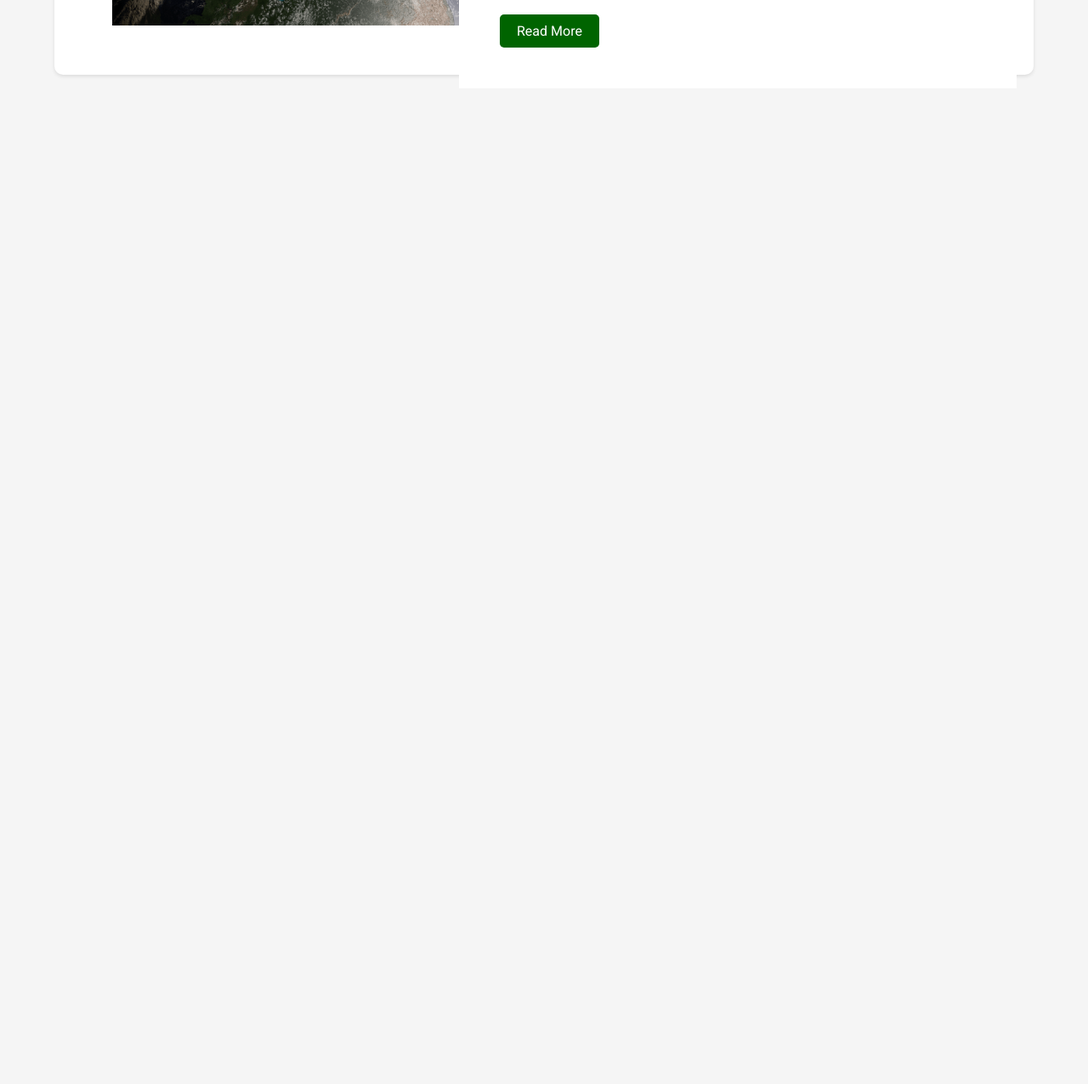
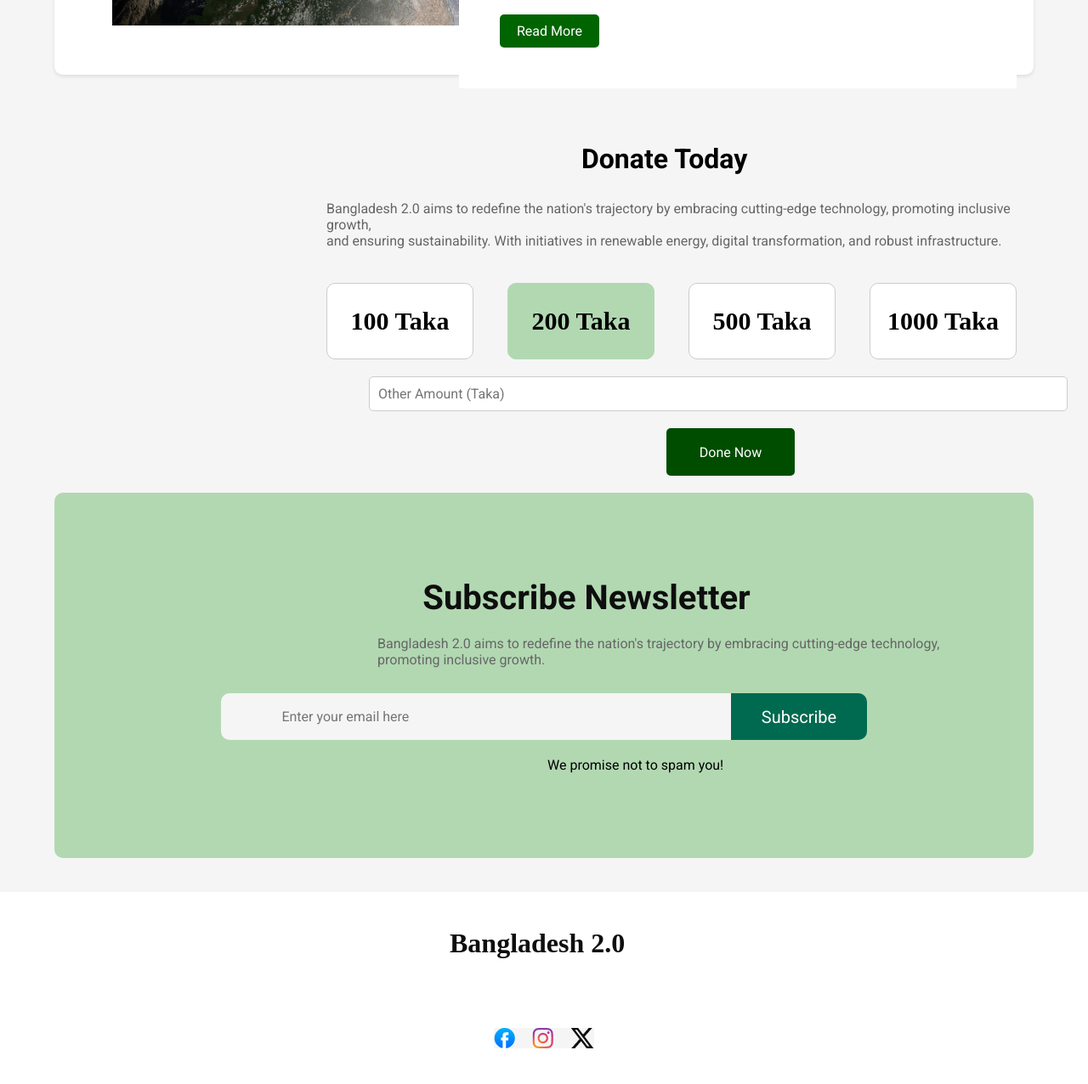
Before and after one commit to riyad899/Bangladesh-2.0, a plain HTML site: page index.html in a window 1280 px wide. Shown: the part 4428-5704 px from the top of the page at 85% size. Before the commit the page ends 4556 px from the top, so only its background shows below. Drawn offline with Linux system fonts and the light colour scheme.

Commit message:
sixth commit

```diff
--- a/index.html
+++ b/index.html
@@ -10,6 +10,7 @@
     <link rel="stylesheet" href="style/style3.css">
     <link rel="stylesheet" href="style/style4.css">
     <link rel="stylesheet" href="style/style5.css">
+    <link rel="stylesheet" href="style/style6.css">
     <link href="https://cdnjs.cloudflare.com/ajax/libs/font-awesome/5.15.3/css/all.min.css" rel="stylesheet" />
     <link href="https://fonts.googleapis.com/css2?family=Roboto:wght@400;700&amp;display=swap" rel="stylesheet" />
 </head>
@@ -255,7 +256,8 @@
                 </div>
             </div>
             <div class="news-block">
-                <img class="sata_image" style="position: absolute; margin-left: 950px;"  alt="Satellite image of Earth with a satellite in orbit" src="assets/satelite.png" />
+                <img class="sata_image" style="position: absolute; margin-left: 950px;"
+                    alt="Satellite image of Earth with a satellite in orbit" src="assets/satelite.png" />
                 <div class="news-details">
                     <h2>
                         Bangladesh Launches New Satellite
@@ -281,8 +283,10 @@
                     </a>
                 </div>
             </div>
+
             <div class="news-block">
-                <img class="sata_image alt="Satellite image of Earth with a satellite in orbit" src="assets/satelite.png" />
+                <img class="sata_image alt=" Satellite image of Earth with a satellite in orbit"
+                    src="assets/satelite.png" />
                 <div class="news-details">
                     <h2>
                         Bangladesh Launches New Satellite
@@ -309,6 +313,54 @@
         </div>
     </section>
 
+    <!-- coitainer5 start -->
+    <section class="container5">
+        <div class="wrapper">
+            <h1 class="main-title">Donate Today</h1>
+            <p class="description">Bangladesh 2.0 aims to redefine the nation's trajectory by embracing cutting-edge
+                technology, promoting inclusive growth,<br>
+                and ensuring sustainability.
+                With initiatives in renewable energy, digital transformation, and robust infrastructure.</p>
+            <div class="donation-options">
+                <button>100 Taka</button>
+                <button class="active">200 Taka</button>
+                <button>500 Taka</button>
+                <button>1000 Taka</button>
+            </div>
+            <div class="dipla" style="display: flex; flex-direction: column;">
+                <input type="text" class="custom-donation-input" placeholder="Other Amount (Taka)">
+                <button class="donate-button">Done Now</button>
+
+            </div>
+        </div>
+        <div class="newsletter-section">
+            <h2 class="newsletter-title">Subscribe Newsletter</h2>
+            <p class="description" style="padding-top: 10px; padding-bottom: 10px;">Bangladesh 2.0 aims to redefine the
+                nation's trajectory by embracing cutting-edge technology, promoting inclusive growth.</p>
+
+            <div class="ano"
+                style=" background-color: transparent;  display: flex; align-items: center; justify-content: center;">
+                <input type="text"
+                    style="width: 600px; font-size: 16px; border-radius: 10px 0px 0px 10px; border: none; font-weight: 400; height: 55px;"
+                    placeholder="                  Enter your email here">
+                <button
+                    style="height:55px; width: 160px; border: none;  border-radius: 0px 10px 10px 0px; background: rgb(0, 106, 80); font-size: 20px; color: white;">Subscribe</button>
+            </div>
+            <p style="margin-top: 20px; margin-left: 500px; background-color: transparent;">
+                We promise not to spam you!
+            </p>
+        </div>
+
+    </section>
+
+    <footer>
+        <p class="footer-text">Bangladesh 2.0</p>
+        <div class="social-links">
+            <img src="assets/facebook.png" alt="">
+            <img src="assets/instagram.png" alt="">
+            <img src="assets/x.png" alt="">
+        </div>
+    </footer>
 
 </body>
 
--- /dev/null
+++ b/style/style6.css
@@ -0,0 +1,171 @@
+.container5 {
+    width: 90%;
+    max-width: 1450px;
+    margin: 0 auto;
+    padding: 20px 0;
+}
+
+.wrapper {
+
+    max-width: 1400px;
+    margin: 0 auto;
+    padding: 20px;
+
+
+}
+
+.main-title {
+    padding-left: 600px;
+    font-size: 2em;
+    margin-bottom: 10px;
+}
+
+.description {
+    padding-top: 20px;
+    padding-left: 300px;
+    font-size: 1em;
+    padding-bottom: 20px;
+    color: #666;
+    background-color: transparent;
+    margin-bottom: 20px;
+}
+
+.donation-options {
+    margin-left: 300px;
+    display: flex;
+    gap: 40px;
+    margin-bottom: 20px;
+
+}
+
+.donation-options button {
+    width: 200px;
+    height: 90px;
+    background-color: #fff;
+    border: 1px solid #ccc;
+    border-radius: 10px;
+    font-family: Fira Sans;
+    font-size: 30px;
+    font-weight: 700;
+    line-height: 48px;
+
+    cursor: pointer;
+    transition: background-color 0.3s;
+}
+
+.donation-options button.active {
+    background-color: #b2d8b2;
+    border-color: #b2d8b2;
+}
+
+.donation-options button:hover {
+    background-color: #e6e6e6;
+}
+
+.custom-donation-input {
+    width: 800px;
+    margin-left: 350px;
+    padding: 10px;
+
+    background-color: #fff;
+    margin-bottom: 20px;
+    border: 1px solid #ccc;
+    border-radius: 5px;
+    font-size: 1em;
+}
+
+.donate-button {
+    background-color: #004d00;
+    color: #fff;
+    border: none;
+    margin-left: 700px;
+    width: 151px;
+    height: 56px;
+    border-radius: 5px;
+    padding: 10px 20px;
+    font-size: 1em;
+    cursor: pointer;
+    transition: background-color 0.3s;
+}
+
+.donate-button:hover {
+    background-color: #003300;
+}
+
+.newsletter-section {
+    background-color: #b2d8b2;
+    padding: 80px;
+    padding-top: 100px;
+    padding-bottom: 100px;
+    border-radius: 10px;
+    margin-bottom: 20px;
+}
+
+.newsletter-title {
+    color: rgb(14, 14, 14);
+    font-size: 40px;
+    font-weight: 700;
+    line-height: 48px;
+
+    text-align: center;
+    margin-left: 100px;
+    margin-bottom: 10px;
+    background-color: transparent;
+}
+
+.newsletter-input {
+    width: 600px;
+    height: 40px;
+    display: flex;
+    flex-direction: column;
+    justify-content: flex-start;
+    align-items: flex-start;
+    gap: 24;
+    margin-left: 200px;
+    padding: 18px 40px 18px 40px;
+    border-radius: 10px;
+
+    background: rgb(255, 255, 255);
+}
+
+.newsletter-button {
+    background-color: #004d00;
+    color: #fff;
+    border: none;
+    margin-top: -1000px;
+    margin-left: 1000px;
+    font-size: 1em;
+    cursor: pointer;
+    transition: background-color 0.3s;
+}
+
+.newsletter-button:hover {
+    background-color: #003300;
+}
+
+footer {
+    height: 226px;
+    display: flex;
+    justify-content: center;
+    align-items: center;
+    flex-direction: column;
+    background-color: #ffffff;
+}
+
+footer p {
+    width: 222px;
+    height: 38px;
+    color: rgb(14, 14, 14);
+    font-family: Fira Sans;
+    font-size: 32px;
+    font-weight: 700;
+    background-color: transparent;
+    margin-bottom: 40px;
+}
+
+.social-links {
+    margin-top: 40px;
+    display: flex;
+    flex-direction: row;
+    gap: 20px;
+}
```
Lines whose indentation alone changed are shown as unchanged.
